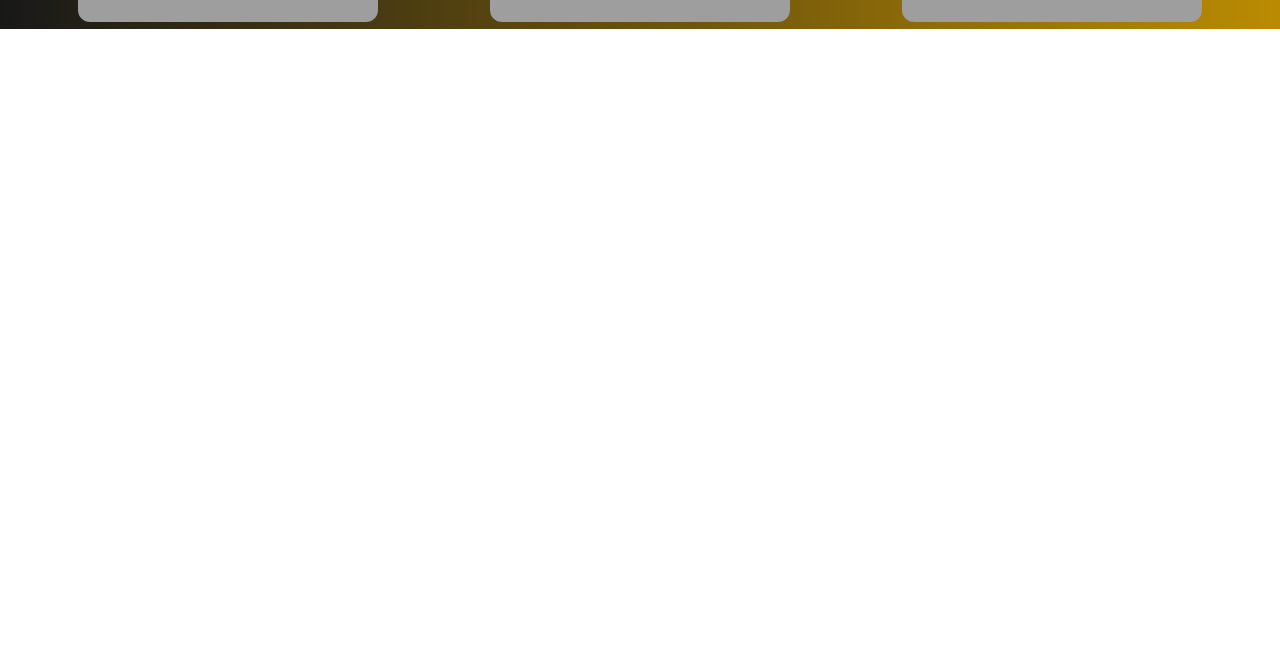
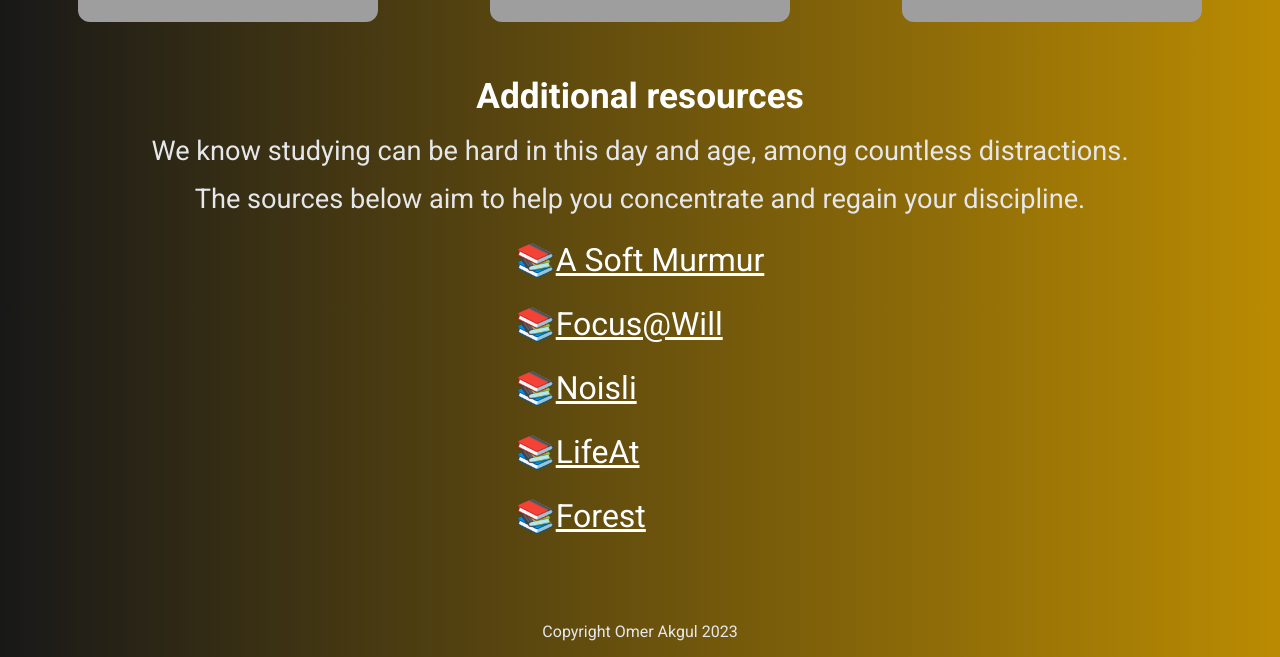
Before and after one commit to OmerAkgull/distraction-counter, a plain HTML site: page index.html in a window 1280 px wide. Shown: the part 965-1622 px from the top of the page. Before the commit the page ends 994 px from the top, so only its background shows below. Drawn offline with Linux system fonts and the light colour scheme; grey boxes are pictures that could not be loaded.

Commit message:
Add additional resources and footer text

```diff
--- a/index.html
+++ b/index.html
@@ -37,6 +37,22 @@
                 allow="autoplay; clipboard-write; encrypted-media; fullscreen; picture-in-picture"
                 loading="lazy"></iframe></div>
     </div>
+    <h3>Additional resources</h3>
+    <p class="additional-sources">We know studying can be hard in this day and age, among countless distractions.
+    <div class="additional-sources">The
+        sources below aim to help you
+        concentrate and regain your discipline.</div>
+    </p>
+    <div class="align-center">
+        <ul>
+            <li><a href="https://asoftmurmur.com" target="_blank">A Soft Murmur</a></li>
+            <li><a href="https://www.focusatwill.com" target="_blank">Focus@Will</a></li>
+            <li><a href="https://www.noisli.com" target="_blank">Noisli</a></li>
+            <li><a href="https://lifeat.io" target="_blank">LifeAt</a></li>
+            <li><a href="https://www.forestapp.cc" target="_blank">Forest</a></li>
+        </ul>
+    </div>
+    <p class="footer">Copyright Omer Akgul 2023</p>
     <script src="main.js"></script>
 </body>
 
--- a/style.css
+++ b/style.css
@@ -87,7 +87,8 @@ h1 {
   transform: translateY(3px);
 }
 
-h2 {
+h2,
+h3 {
   color: white;
   text-align: center;
   font-weight: 700;
@@ -103,3 +104,37 @@ h2 {
   gap: 7rem;
   margin-top: 3rem;
 }
+
+.additional-sources {
+  margin-top: .5rem;
+  color: #e5e7eb;
+  text-align: center;
+  font-size: 1.7rem;
+}
+
+ul {
+  display: inline-block;
+  text-align: left;
+}
+
+a {
+  color: white;
+  font-size: 2rem;
+}
+
+li:not(:first-child) {
+  margin-top: 1rem;
+}
+
+li::marker {
+  content: "📚";
+  font-size: 2rem;
+}
+
+.footer {
+  margin-top: 5rem;
+  color: #e5e7eb;
+  text-align: center;
+  font-size: 1rem;
+  padding-bottom: 1rem;
+}
```
Lines whose indentation alone changed are shown as unchanged.
